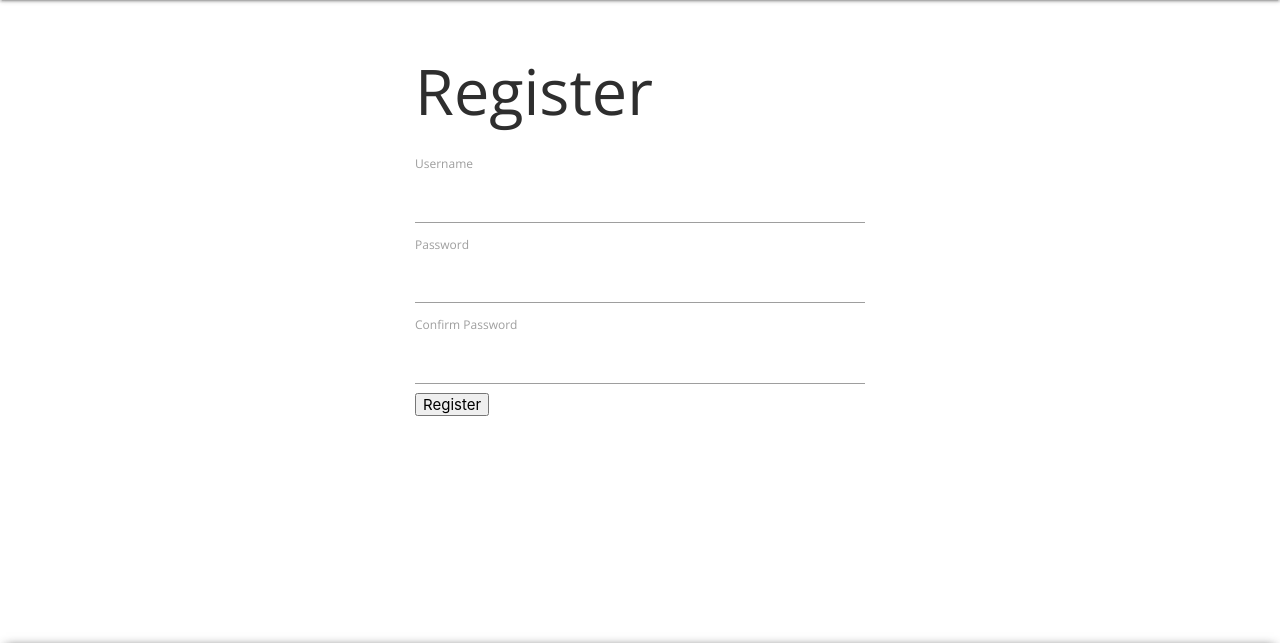
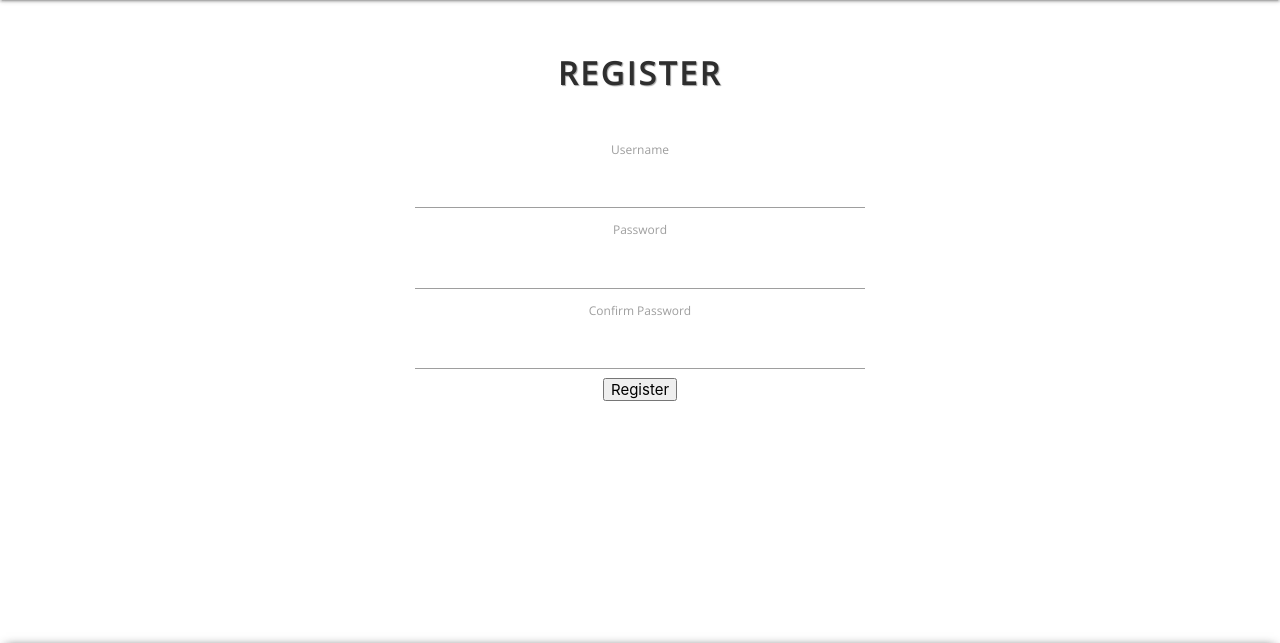
Before and after one commit to irinatu17/MyCookBook, a Flask app: page /register in a window 1280 px wide. Shown: the part 64-707 px from the top of the page. Run offline with Flask 2, Linux system fonts and the light colour scheme; some libraries are stand-ins or nearby versions.

Commit message:
Add styling to headings

```diff
--- a/mycookbook/templates/add_recipe.html
+++ b/mycookbook/templates/add_recipe.html
@@ -1,7 +1,7 @@
 {% extends 'base.html' %}
 {% block content %}
 <section class="container margin-top-large container-addrecipe z-depth-2">
-<h1 class="uppercase center-align">New Recipe</h1>
+<h1 class="uppercase center-align secondary-heading">New Recipe</h1>
 <form class="add-edit-form" autocomplete="off" method="POST" action="{{ url_for('insert_recipe') }}">
 {{ form.hidden_tag() }}
 <div class="row">
--- a/mycookbook/templates/edit_recipe.html
+++ b/mycookbook/templates/edit_recipe.html
@@ -1,7 +1,7 @@
 {% extends 'base.html' %}
 {% block content %}
 <section class="container margin-top-large container-addrecipe z-depth-2">
-<h1 class="uppercase center-align">Edit Recipe</h1>
+<h1 class="uppercase center-align secondary-heading">Edit Recipe</h1>
 <form class="add-edit-form" autocomplete="off" method="POST" action="{{ url_for('update_recipe', recipe_id=selected_recipe._id) }}">
 <div class="row">
 <!--Recipe Name-->
--- a/mycookbook/templates/login.html
+++ b/mycookbook/templates/login.html
@@ -1,7 +1,7 @@
 {% extends 'base.html' %}
 {% block content %}
-<section class="login-reg-section">
-<h1>Login</h1>
+<section class="login-reg-section center-align">
+<h1 class = "secondary-heading heading-black uppercase">Login</h1>
 <form method="POST" action="">
 {{ form.hidden_tag() }}
 <div>
--- a/mycookbook/templates/register.html
+++ b/mycookbook/templates/register.html
@@ -1,7 +1,7 @@
 {% extends 'base.html' %}
 {% block content %}
-<section class="login-reg-section">
-<h1>Register</h1>
+<section class="login-reg-section center-align">
+<h1 class = "secondary-heading heading-black uppercase">Register</h1>
 <form method="POST" action="">
 {{ form.hidden_tag() }}
 <div>
```
Also changed, not shown: mycookbook/templates/my_recipes.html (+12 -12 lines).
